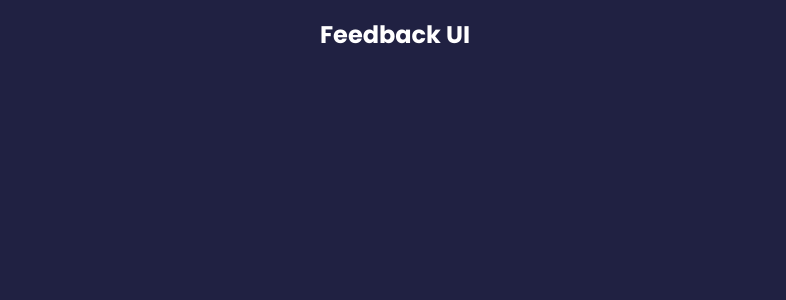
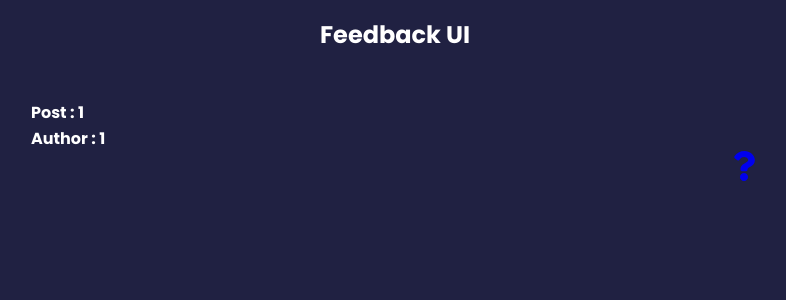
Before and after one commit to arkapatra31/ReactJS, a React (Create React App) app in the folder feedback-app/: page /testpost/1/1 in a window 1280 px wide. Before the commit this address had no page. Shown: the top 300 px of the page, without its empty margins (245-1031 px from the left). Built offline with nearby package versions, Linux system fonts and the light colour scheme.

Commit message:
FeedBack UI v1.6

```diff
--- a/feedback-app/src/App.js
+++ b/feedback-app/src/App.js
@@ -1,4 +1,5 @@
 import { useState } from "react";
+import {Link} from 'react-router-dom';
 import { v4 as uuidv4 } from "uuid";
 import { BrowserRouter as Router, Route, Routes } from "react-router-dom";
 import FeedbackData from "../src/data/FeedbackData";
@@ -8,6 +9,9 @@ import FeedbackList from "./components/FeedbackList";
 import FeedbackStats from "./components/FeedbackStats";
 import FeedbackForm from "./components/FeedbackForm";
 import AboutPage from "./pages/AboutPage";
+import AboutIconLink from "./components/AboutIconLink";
+import TestPost from "./components/TestPost";
+import Post from "./components/Post";
 
 function App() {
   const [feedbackData, setFeedbackData] = useState(FeedbackData);
@@ -45,7 +49,10 @@ function App() {
             }
           ></Route>
           <Route path="/about" element={<AboutPage />} />
+          <Route path="/testpost/:id/:name" element = {<TestPost />} />
+          <Route path="/post" element={<Post />} />
         </Routes>
+        <Link to = '/about'><AboutIconLink /></Link>
       </div>
     </Router>
   );
--- /dev/null
+++ b/feedback-app/src/components/AboutIconLink.jsx
@@ -0,0 +1,8 @@
+import {FaQuestion} from 'react-icons/fa'
+function AboutIconLink() {
+  return (
+    <div className='about-link'><FaQuestion size={30}/></div>
+  )
+}
+
+export default AboutIconLink
--- /dev/null
+++ b/feedback-app/src/components/Post.jsx
@@ -0,0 +1,23 @@
+import { Navigate, useNavigate } from "react-router-dom";
+function Post() {
+  const status = 200;
+
+  const navigate = useNavigate();
+
+  const onClick = () => {
+    navigate("/about");
+  };
+
+  if (status === 404) {
+    return <Navigate to="/notfound" />;
+  }
+
+  return (
+    <div>
+      Post
+      <div><button onClick={onClick}>Click</button></div>
+    </div>
+  );
+}
+
+export default Post;
--- /dev/null
+++ b/feedback-app/src/components/TestPost.jsx
@@ -0,0 +1,14 @@
+import { useParams } from "react-router-dom";
+function TestPost() {
+  const params = useParams();
+  return <div>
+    <h4>
+    Post : {params.id}
+    </h4>
+    <h4>
+    Author : {params.name}
+    </h4>
+  </div>;
+}
+
+export default TestPost;
--- a/feedback-app/src/pages/AboutPage.jsx
+++ b/feedback-app/src/pages/AboutPage.jsx
@@ -1,3 +1,4 @@
+import {Link} from 'react-router-dom';
 import Card from "../components/shared/Card";
 function AboutPage() {
   return (
@@ -8,7 +9,7 @@ function AboutPage() {
         <p>version : 1.0</p>
         <p>This is the about page for the FeedBack UI App</p>
         <p>
-          <a href="/">Return to Home</a>
+          <Link to="/">Return to Home</Link>
         </p>
       </div>
     </Card>
```
